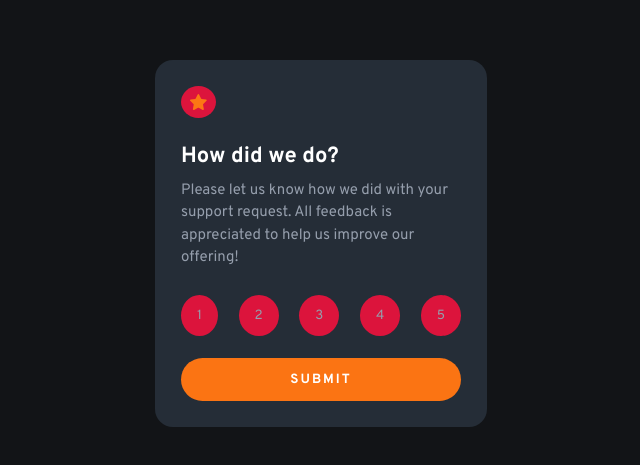
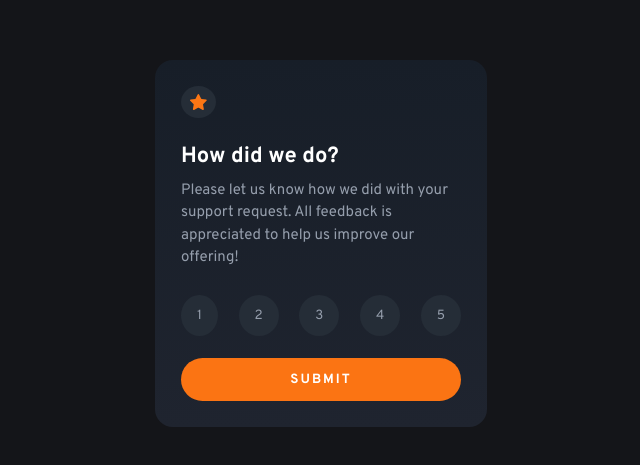
Before and after one commit to PaylemanC/frontendmentor--Angular, an Angular app: page /interactive-rating in a window 1280 px wide. Shown: the part 157-622 px from the top of the page, without its empty margins (319-959 px from the left). Built offline with nearby package versions, Linux system fonts and the light colour scheme.

Commit message:
Apply gradient to card and pseudoclasses to buttons

```diff
--- a/src/app/newbie/interactive-rating/interactive-rating.component.scss
+++ b/src/app/newbie/interactive-rating/interactive-rating.component.scss
@@ -6,9 +6,10 @@ $light-grey: hsl(217, 12%, 63%);
 $medium-grey: hsl(216, 12%, 54%);
 $dark-blue: hsl(213, 19%, 18%); //#252d37
 $very-dark-blue: hsl(216, 12%, 8%); //#121417
+$background: #141519;
 
 div[data-component="container"] {
-  background-color: $very-dark-blue;
+  background-color: $background;
 }
 
 h2, p, input, button {
@@ -30,12 +31,15 @@ p {
 }
 
 .interactive-rating {
-  background-color: $dark-blue; //degradado
+  $gradient-1: #1f242f;
+  $gradient-2: #171e28;
+  background: $gradient-1;
+  background: linear-gradient(0deg, $gradient-1 0%, $gradient-2 100%);
   border-radius: 18px;
   padding: 26px;
   width: 332px;
   .star-icon__container {
-    background-color:crimson; //$dark-blue
+    background-color:$dark-blue;
     border-radius: 100%;
     width: 35px;
     height: 32px;
@@ -51,8 +55,6 @@ p {
   .content__paragraph {
     color: $light-grey;
   }
-  // color: #222732;
-  // color: #191d27;.
 }
 
 #rating-form {
@@ -68,8 +70,17 @@ p {
     color: $light-grey;
     padding: 12px 16px;
     border-radius: 100%;
-    background-color:crimson; //$dark-blue
+    background-color:$dark-blue;
     border: none;
+    cursor: pointer;
+    &:hover {
+      background-color: $light-grey;
+      color: $white;
+    }
+    &:focus {
+      background-color: $orange;
+      color: $white;
+    }
   }
   .rating-form__btn-submit {
     border-radius: 32px;
@@ -79,6 +90,11 @@ p {
     font-weight: bold;
     letter-spacing: 2px;
     border: none;
+    cursor: pointer;
+    &:hover {
+      background: $white;
+      color: $orange;
+    }
   }
 }
 
```
